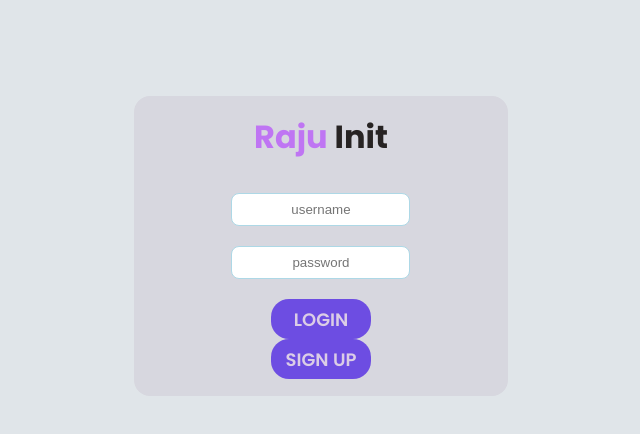
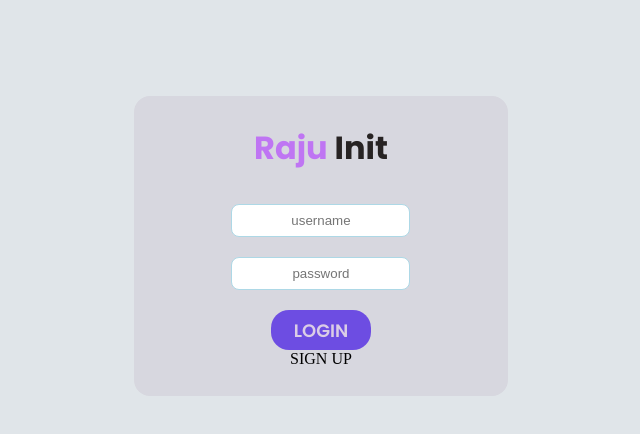
Before and after one commit to raju-init/my-app, a plain HTML site: page index.html in a window 1280 px wide. Shown: the whole page, without its empty margins (319-959 px from the left). Drawn offline with Linux system fonts and the light colour scheme; no server answers.

Commit message:
Update index.html

```diff
--- a/index.html
+++ b/index.html
@@ -31,7 +31,7 @@
             class="input"
           />
           <button type="submit" class="submit-btn">LOGIN</button>
-          <button type="submit" class="submit-btn" onclick="">
+
             SIGN UP
           </button>
         </form>
```
